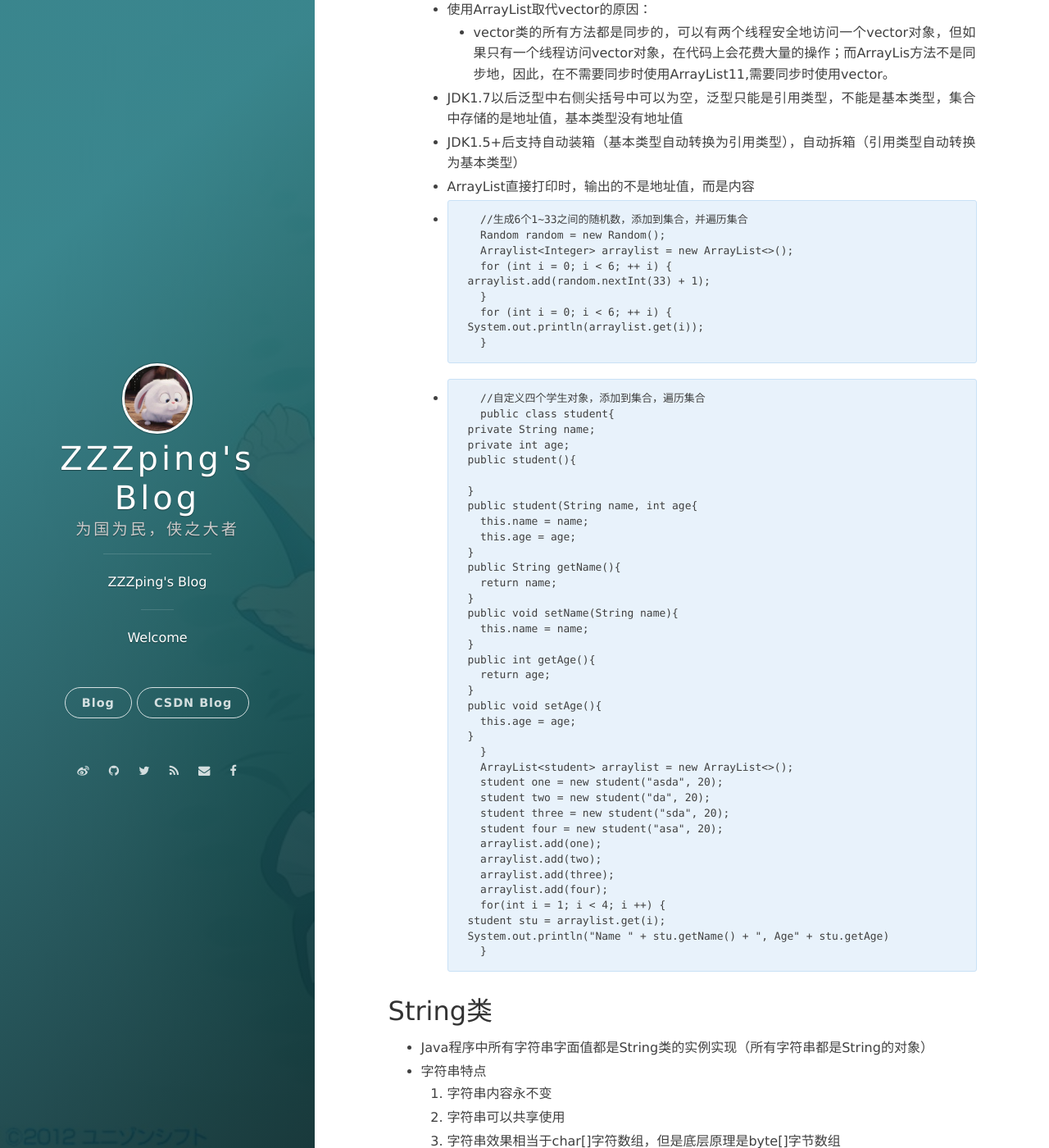
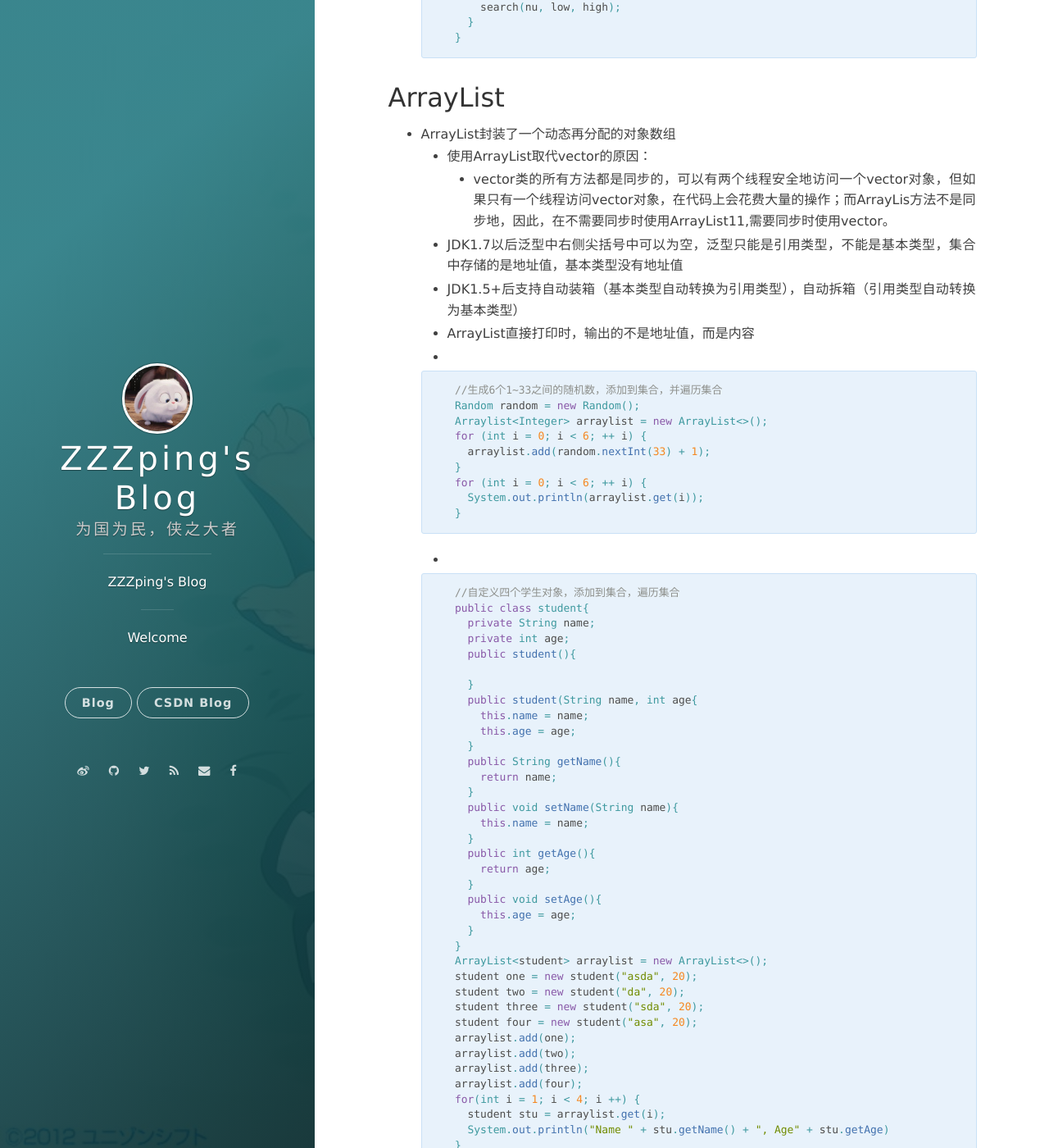
Before and after one commit to ZZZping/ZZZping.github.io, a Jekyll site: the page built from _posts/2020-03-25-Java5-API.md, in a window 1280 px wide and 1400 px high, scrolled down 2199 px. Shown: the whole window at 82% size. Built offline with Jekyll 4.4.1, drawn with Linux system fonts in a browser that asks for light colours; nearby versions of some CDN libraries; comment, search, counter and statistics services are not loaded; some of the changed text lies outside the part shown.

Commit message:
some change

````diff
--- a/_posts/2020-03-25-Java5-API.md
+++ b/_posts/2020-03-25-Java5-API.md
@@ -13,20 +13,25 @@ date: 2020-03-25 15:28:24.000000000 +09:00
 ## Scanner
    + scanner使用
       +
-      ```
+
+      ```java
         Scanner sc = new Scanner(System.in);//system.in代表从键盘输入
         int num = sc.nextInt();//获取字符串nextInt是将键盘输入的字符串转换为integer类型
         String str = sc.next();//获取整数
       ```
+
       + 键盘输入两个数字
-      ```
+
+      ```java
         Scanner sc = new Scanner(System.in);
         int num1 = sc.nextInt();
         int num2 = sc.nextInt();
         int sum = num1 + num2;
       ```
+
       + 键盘输入三个数字，找出最大值
-      ```
+
+      ```java
         Scanner sc = new Scanner(System.in);
         int num1 = sc.nextInt();
         int num2 = sc.nextInt();
@@ -39,9 +44,11 @@ date: 2020-03-25 15:28:24.000000000 +09:00
 ## 匿名对象
    + 匿名对象只有对象，没有对象名字和赋值运算符
       +
-      ```
+
+      ```java
         new classname();//匿名对象
       ```
+
       + 匿名对象只能使用唯一一次，下次使用需要重新创建，如果确定一个对象只要使用唯一一次，可以使用匿名对象
       + 匿名对象可以作为方法参数和返回值
 
@@ -50,24 +57,31 @@ date: 2020-03-25 15:28:24.000000000 +09:00
       1. 导包
       2. 创建
          +
-         ```
+
+         ```java
           Random r = new Random();
          ```
+
       3. 使用
          +
-         ```
+
+         ```java
           r.nextInt();//获取一个随机的int数字，可以有正负
           r.nextInt(10);//参数代表范围，左闭右开区间，[0, 10) == [1, 2, 3, 4, 5, 6, 7, 8, 9]
          ```
+
    + 生成**1 - n**
       +
-      ```
+
+      ```java
         Random r = new Random();
         int num = r.nextInt(n) + 1;//nextInt(n) == [0, n - 1];nextInt(n) + 1 == [1, n]
       ```
+
    + 猜数字
       +
-      ```
+
+      ```java
         Random r = new Random();
         int num = r.nextInt(n);
         Scanner sc = new Scanner(System.in);
@@ -102,7 +116,8 @@ date: 2020-03-25 15:28:24.000000000 +09:00
       + JDK1.5+后支持自动装箱（基本类型自动转换为引用类型），自动拆箱（引用类型自动转换为基本类型）
       + ArrayList直接打印时，输出的不是地址值，而是内容
       +
-      ```
+
+      ```java
         //生成6个1~33之间的随机数，添加到集合，并遍历集合
         Random random = new Random();
         Arraylist<Integer> arraylist = new ArrayList<>();
@@ -113,8 +128,10 @@ date: 2020-03-25 15:28:24.000000000 +09:00
           System.out.println(arraylist.get(i));
         }
       ```
+
       +
-      ```
+
+      ```java
         //自定义四个学生对象，添加到集合，遍历集合
         public class student{
           private String name;
@@ -154,6 +171,7 @@ date: 2020-03-25 15:28:24.000000000 +09:00
         }
       ```
 
+
 ## String类
    + Java程序中所有字符串字面值都是String类的实例实现（所有字符串都是String的对象）
    + 字符串特点
@@ -163,23 +181,30 @@ date: 2020-03-25 15:28:24.000000000 +09:00
    + 创建字符串的方式
       + 三种构造方法
          1.
-         ```
+
+         ```java
           public String();//创建空白字符串，不含有任何内容
          ```
+
          2.
-         ```
+
+         ```java
           public String(char[] array);//根据字符数组内容，创建对应的字符串
          ```
+
          3.
-         ```
+
+         ```java
           public String(byte[] array);//根据字节数组内容，创建对应的字符串
          ```
+
    + 字符串常量池
       + 程序中包含双引号的字符串在字符串常量池中，new的对象不在常量池中
          + 对于基本类型来说，**==**是进行数值比较
          + 对于引用类型来说，**==**是进行**地址值**比较
          +
-         ```
+
+         ```java
           String str1 = "123";
           String str2 = "123";
           char[] str3 = {'1', '2', '3' };
@@ -187,34 +212,46 @@ date: 2020-03-25 15:28:24.000000000 +09:00
           System.out.println(str3 == str2);//false
           System.out.println(str1 == str3);//false
          ```
+
    + 字符串相关方法
       + 字符串比较，**==**是地址值比较，字符串内容比较使用以下方法
          1. equals方法
-         ```
+
+         ```java
           public boolean euqals(Object obj);//Object类型参数之参数可以是任意类型，只有参数为字符串，且内容相同才会返回true
          ```
+
             + equals方法具有对称性，a.equals(b) == b.equals(a)
             + 比较双方一个常量一个变量时，将常量写在前面
          2. equalsIgnoreCase()方法，忽略大小写，进行内容比较
       + 获取字符串
          1.
-         ```
+
+         ```java
           public int length();//返回字符串长度
          ```
+
          2.
-         ```
+
+         ```java
           public String concat(String str);//将字符串和参数拼接为返回值的新字符串
          ```
+
          3.
-         ```
+
+         ```java
           public char charAt(int index);//获取制动索引位置的单个字符串
          ```
+
          4.
-         ```
+
+         ```java
           public int indexOf(String str);//查找参数字符串在本字符串当中首次出现的索引位置，如果没有就返回-1
          ```
+
          +
-         ```
+
+         ```java
           String s1 = "hello";
           String s2 = "world";
           String s3 = str1.concat(str2);
@@ -224,26 +261,34 @@ date: 2020-03-25 15:28:24.000000000 +09:00
           str = "456";
           //str中保存的是地址值，123的地址为0x2202,456的地址是0x3303，所以str中只改变了地址值，没改变字符串
          ```
+
       + 字符串截取
          +
-         ```
+
+         ```java
           public String substring(int index);//截取从参数位置一直到字符串末尾
           public String substring(int begin, int end);//从begin开始得到end结束[begin,end),包含左边，不包含右边
          ```
+
       + 字符串转换
          +
-         ```
+
+         ```java
           public char[] toCharArray();//将当前字符串拆分为字符数组作为返回值
           public byte[] getBytes();//获得字符串底层的字节数组
           public String replace(CharSequence oldString, CharSequence newString);//将所有出现的老字符串替换为新的字符串
          ```
+
       + 字符串分割方法
          +
-         ```
+
+         ```java
           public String[] split(String regex);//按照参数规则，将字符串切分为若干部分
          ```
+
          + split方法的参数是一个正则表达式，如果按照英文字符“.”来切割需要写成
-         ```
+
+         ```java
           split("\\.");
          ```
 
@@ -259,7 +304,8 @@ date: 2020-03-25 15:28:24.000000000 +09:00
       + static方法中不能使用**this**关键字
    + 静态代码块
       +
-      ```
+
+      ```java
         public class class_name {
           //当首次使用这个类时，静态代码块执行唯一一次
           //静态内容总是优先于非静态，静态代码块比构造方法先执行
````
